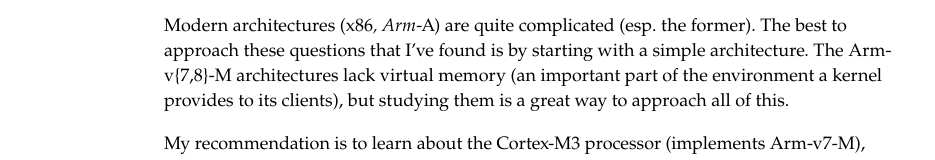
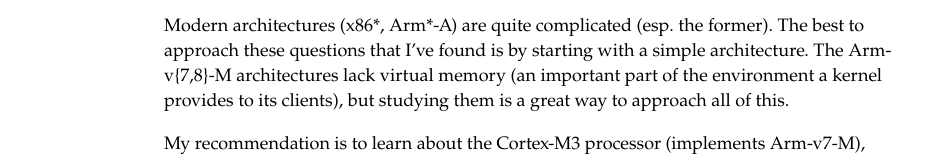
Before and after one commit to nspin/nspin.github.io, a plain HTML site: page misc/unikernel-resources.html in a window 1280 px wide. Shown: the part 786-946 px from the top of the page, without its empty margins (106-1041 px from the left). Drawn offline with Linux system fonts and the light colour scheme.

Commit message:
fix md bugs

```diff
--- a/misc/unikernel-resources.html
+++ b/misc/unikernel-resources.html
@@ -56,7 +56,7 @@
 <li>How does it provide that environment?</li>
 </ul></li>
 </ul>
-<p>Modern architectures (x86<em>, Arm</em>-A) are quite complicated (esp. the former). The best to approach these questions that I’ve found is by starting with a simple architecture. The Arm-v{7,8}-M architectures lack virtual memory (an important part of the environment a kernel provides to its clients), but studying them is a great way to approach all of this.</p>
+<p>Modern architectures (x86*, Arm*-A) are quite complicated (esp. the former). The best to approach these questions that I’ve found is by starting with a simple architecture. The Arm-v{7,8}-M architectures lack virtual memory (an important part of the environment a kernel provides to its clients), but studying them is a great way to approach all of this.</p>
 <p>My recommendation is to learn about the Cortex-M3 processor (implements Arm-v7-M), then learn about virtual memory and page tables, and then learn about the the Linux boot process. I think that this would provide a good foundation.</p>
 <p>Here are some resources:</p>
 <h4 id="cortex-m3">Cortex-M3</h4>
```
